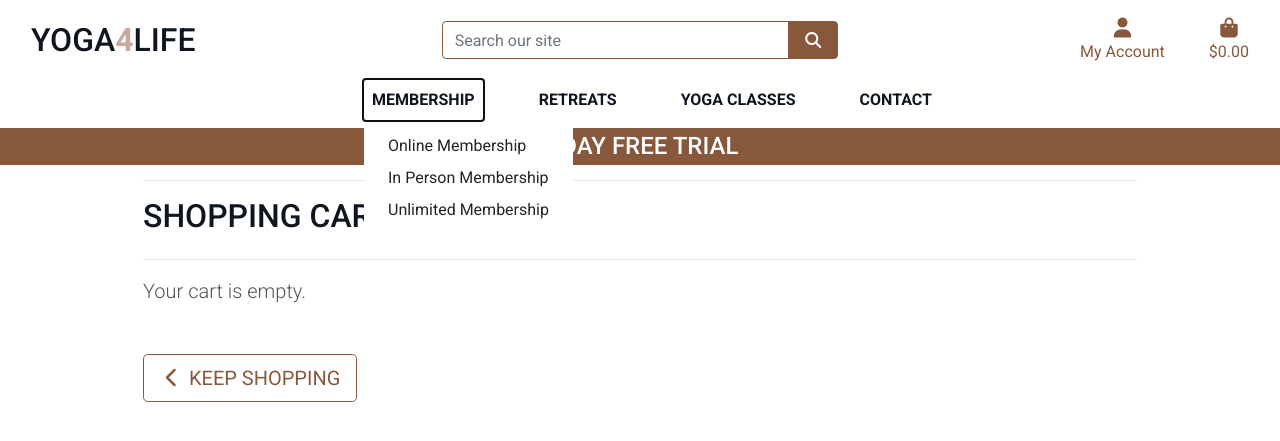
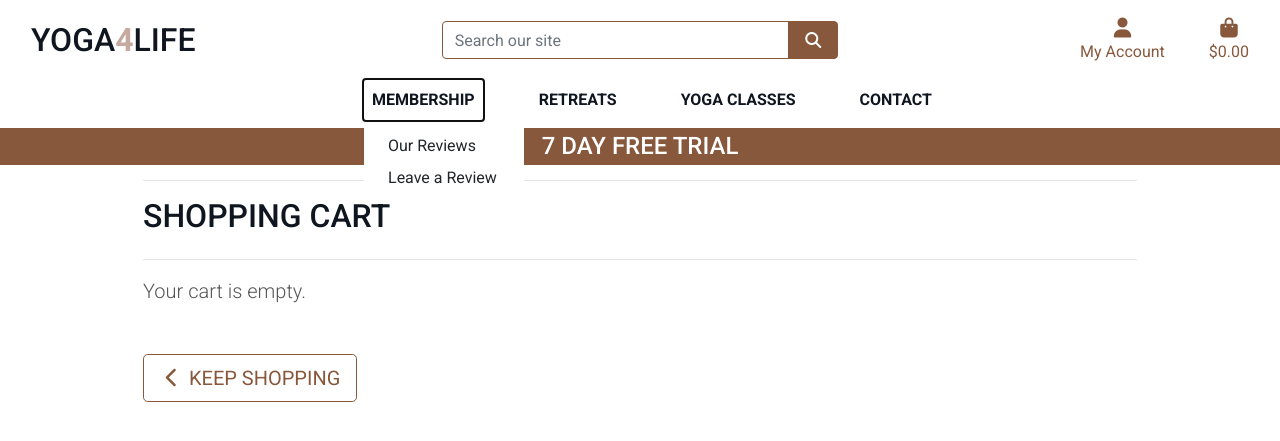
Before and after one commit to TobinWebDesign/Full-Stack-Frameworks-with-Django-Milestone-Project, a Django app: page /cart/ in a window 1280 px wide, after a click on "MEMBERSHIP". Shown: the top 441 px of the page. Run offline with Django 3.2, Linux system fonts and the light colour scheme; some libraries are stand-ins or nearby versions.

Commit message:
updated nav menu to include reviews

```diff
--- a/templates/includes/main-nav.html
+++ b/templates/includes/main-nav.html
@@ -5,9 +5,8 @@
                 Membership
             </a>
             <div class="dropdown-menu border-0" aria-labelledby="membership-link">
-                <a href="" class="dropdown-item">Online Membership</a>
-                <a href="" class="dropdown-item ">In Person Membership</a>
-                <a href="" class="dropdown-item ">Unlimited Membership</a>
+                <a href="{% url 'reviews' %}" class="dropdown-item">Our Reviews</a>
+                <a href="" class="dropdown-item ">Leave a Review</a>
             </div>
         </li>
 
--- a/templates/includes/mobile-top-header.html
+++ b/templates/includes/mobile-top-header.html
@@ -6,7 +6,7 @@
         </div>
     </a>
     <div class="dropdown-menu border-0 w-100 p-3 rounded-0 my-0" aria-labelledby="mobile-search">
-        <form class="form" method="GET" action="{% url 'retreats' %">
+        <form class="form" method="GET" action="{% url 'retreats' %}">
             <div class="input-group w-100">
                 <input class="form-control border border-black rounded-0" type="text" name="q" placeholder="Search our site">
                 <div class="input-group-append">
```
